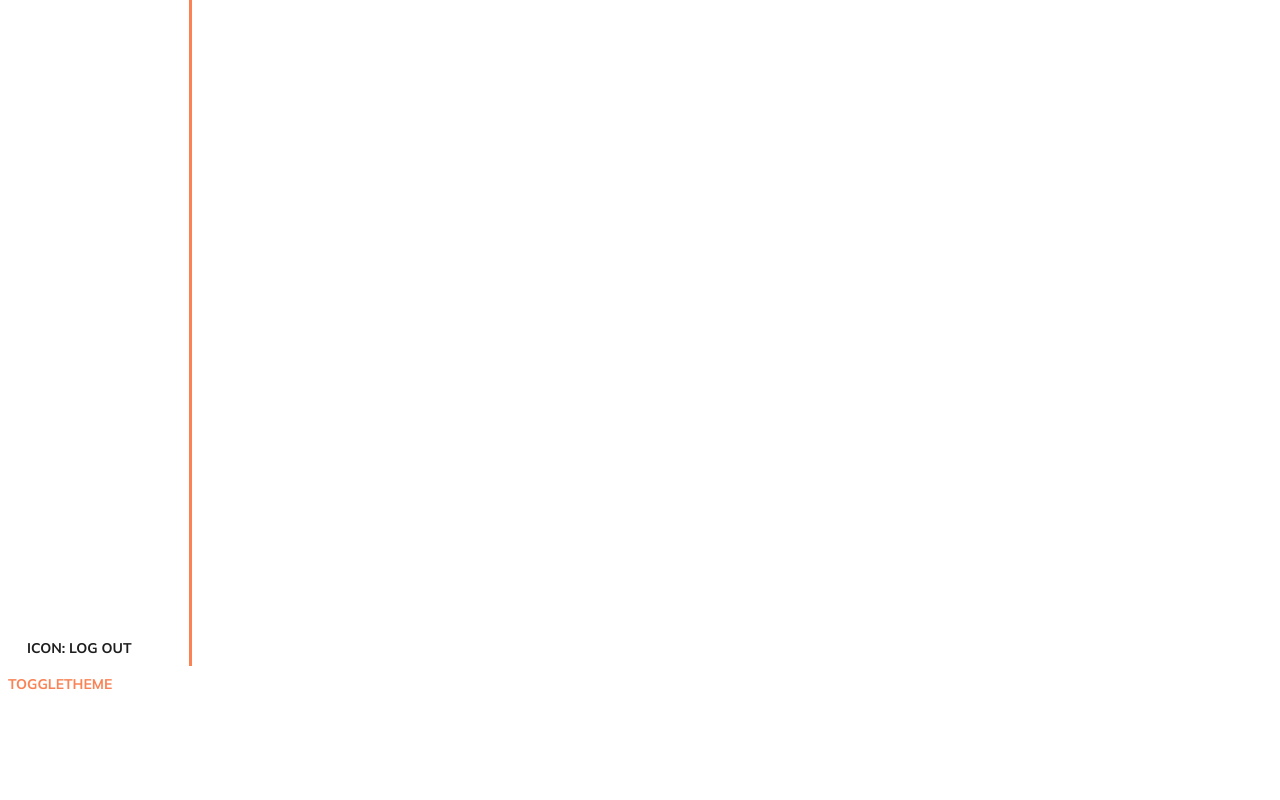
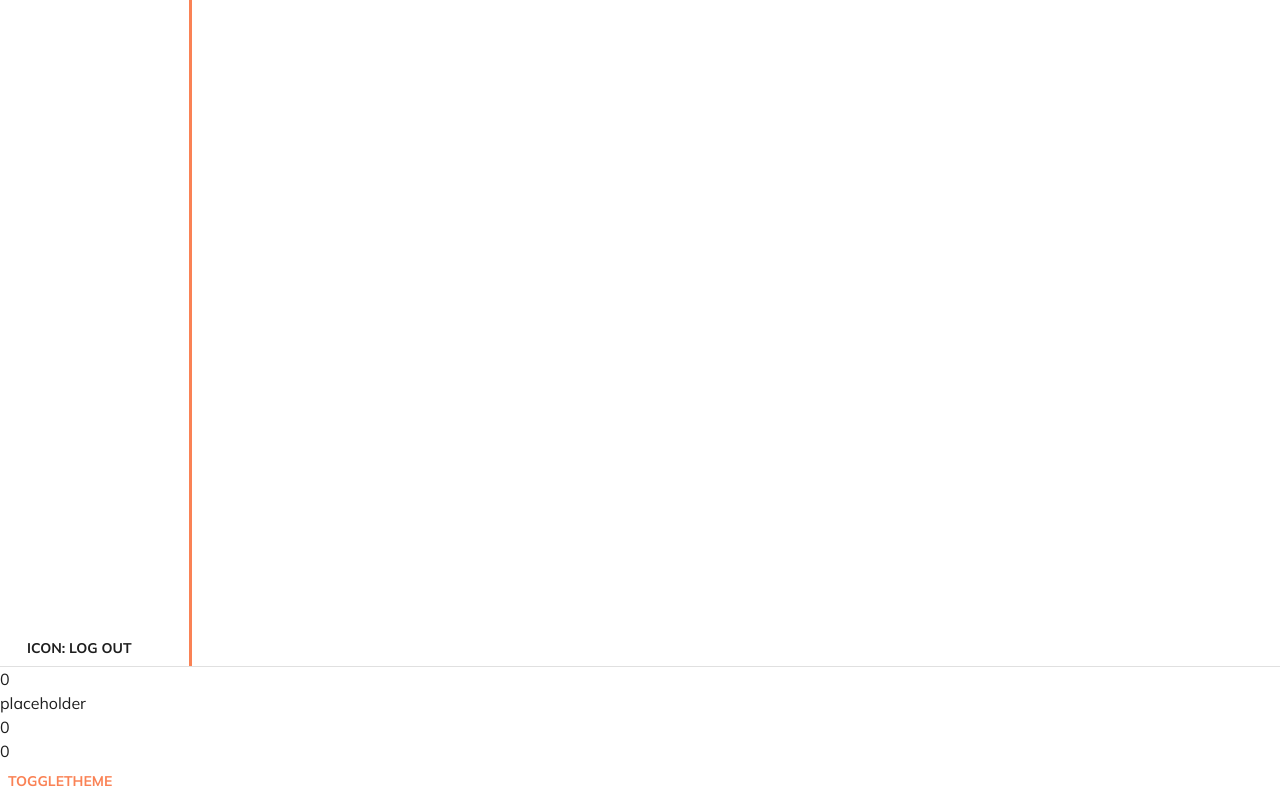
Before and after one commit to Linuxiarnia/synotion.web, a React (Vite) app: page /leaderboards in a window 1280 px wide. Shown: the part 334-1134 px from the top of the page. Before the commit the page ends 1037 px from the top, so only its background shows below. Built offline with nearby package versions, Linux system fonts and the light colour scheme.

Commit message:
feat leaderboard

```diff
--- a/src/App.tsx
+++ b/src/App.tsx
@@ -6,6 +6,7 @@ import { buildTheme } from '@theme/theme';
 import { createBrowserRouter, RouterProvider } from 'react-router-dom';
 import { Layout } from './layout/Layout';
 import { Profile } from '@views/profile/profile';
+import { Leaderboards } from '@views/leaderboards/leaderboards';
 
 
 const router = createBrowserRouter([
@@ -15,7 +16,7 @@ const router = createBrowserRouter([
     },
     {
         path: '/leaderboards',
-        element: null
+        element: <Leaderboards/>
     },
     {
         path: '/profile',
--- /dev/null
+++ b/src/views/leaderboards/leaderboards.tsx
@@ -0,0 +1,75 @@
+import { Divider, Grid2 } from '@mui/material';
+import React from 'react';
+
+interface playerEntry{
+    position: number
+    username: string,
+    level: number,
+    points: number
+}
+
+let isInTop: boolean = false;
+
+const getLeaderboard = () => {
+
+
+    isInTop = false; //or true idk
+};
+
+const data: playerEntry[] = [];
+
+const userEntry: playerEntry = {
+    position: 0,
+    username: 'placeholder',
+    level: 0,
+    points: 0
+};
+
+export const Leaderboards = () => {
+    return(
+        <Grid2 columns={1}>
+            {/* top10 */}
+            {
+                data.map((player, i) => {
+                    return(
+                        <Grid2 key = {i}>
+                            <Grid2 size={2}>
+                                {player.position}
+                            </Grid2>
+                            <Grid2 size={10}>
+                                {player.username}
+                            </Grid2>
+                            <Grid2 size = {4}>
+                                {player.level}
+                            </Grid2>
+                            <Grid2 size = {4}>
+                                {player.points}
+                            </Grid2>
+                        </Grid2>
+                    );
+                })
+            }
+            {isInTop? '' :
+                <Divider flexItem orientation='horizontal' />
+            }
+            {isInTop? '':
+                <Grid2 key = {'userEntry'}>
+                    <Grid2 size={2}>
+                        {userEntry.position}
+                    </Grid2>
+                    <Grid2 size={10}>
+                        {userEntry.username}
+                    </Grid2>
+                    <Grid2 size = {4}>
+                        {userEntry.level}
+                    </Grid2>
+                    <Grid2 size = {4}>
+                        {userEntry.points}
+                    </Grid2>
+                </Grid2>
+            }
+
+
+        </Grid2>
+    );
+};
```
